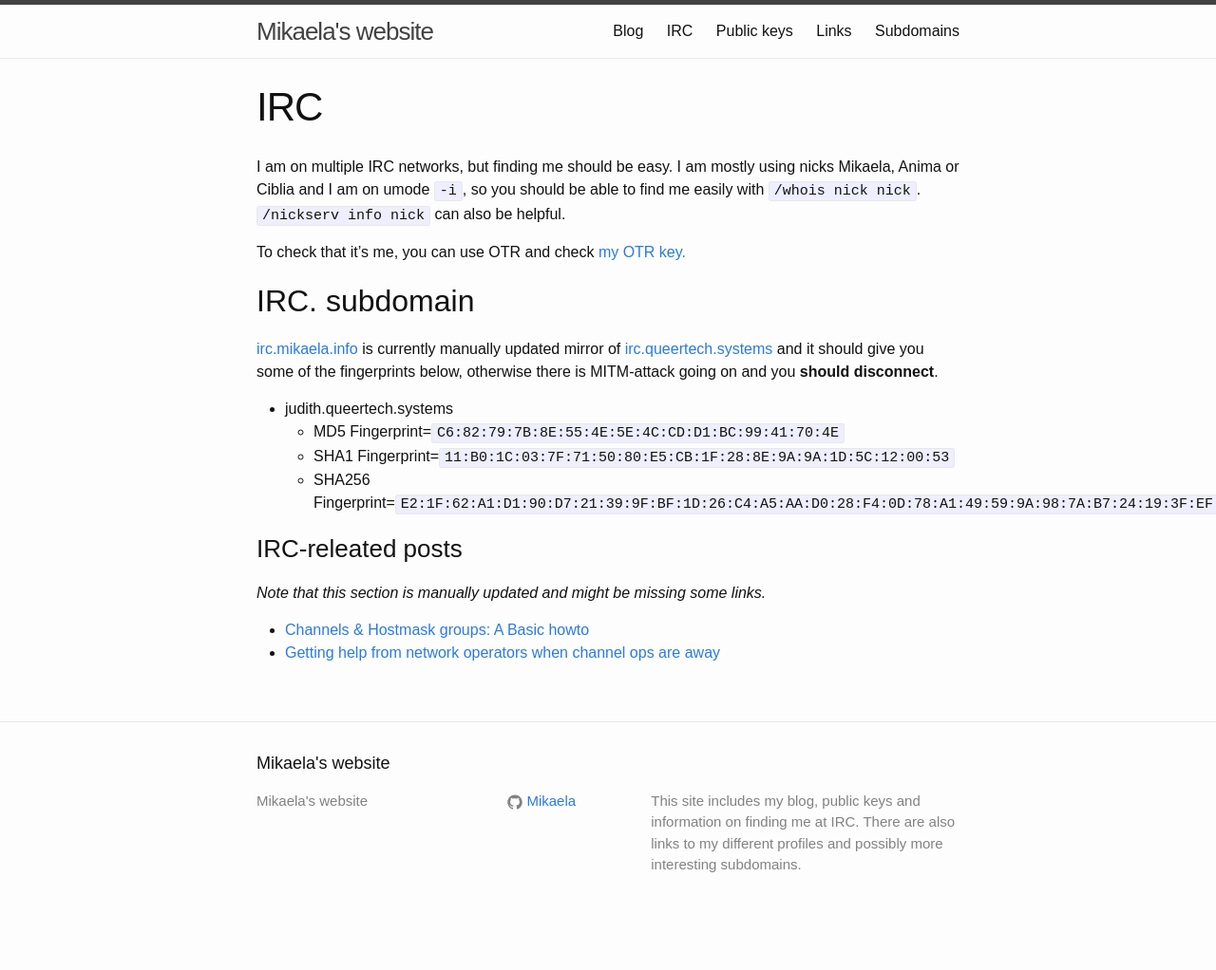
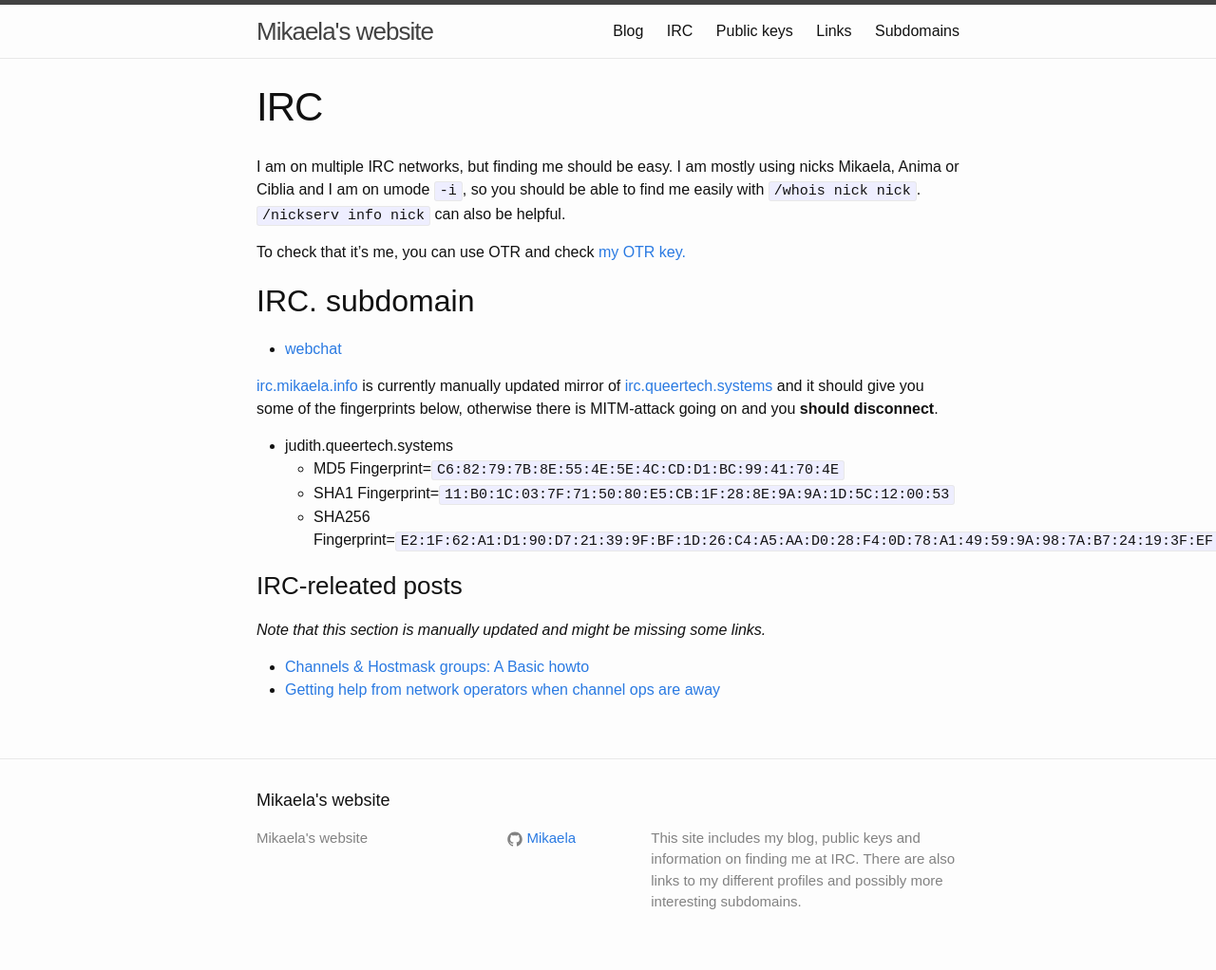
Before and after one commit to Mikaela/mikaela.github.io, a Jekyll site: the page built from pages/irc.markdown, in a window 1280 px wide. Shown: the whole page at 95% size. Built offline with Jekyll 4.4.1, drawn with Linux system fonts in a browser that asks for light colours; Markdown is read by kramdown in place of the engine named in the settings; before the commit the page ends 983 px from its top, so only the background shows below that.

Commit message:
irc: add webchat link

```diff
--- a/pages/irc.markdown
+++ b/pages/irc.markdown
@@ -12,6 +12,8 @@ can also be helpful.
 To check that it's me, you can use OTR and check [my OTR key.](../keys)
 
 ## IRC. subdomain
+
+* [webchat](../webchat)
 
 [irc.mikaela.info](ircs://irc.mikaela.info:6697) is currently manually
 updated mirror of [irc.queertech.systems](ircs://irc.queertech.systems:6697)
```
